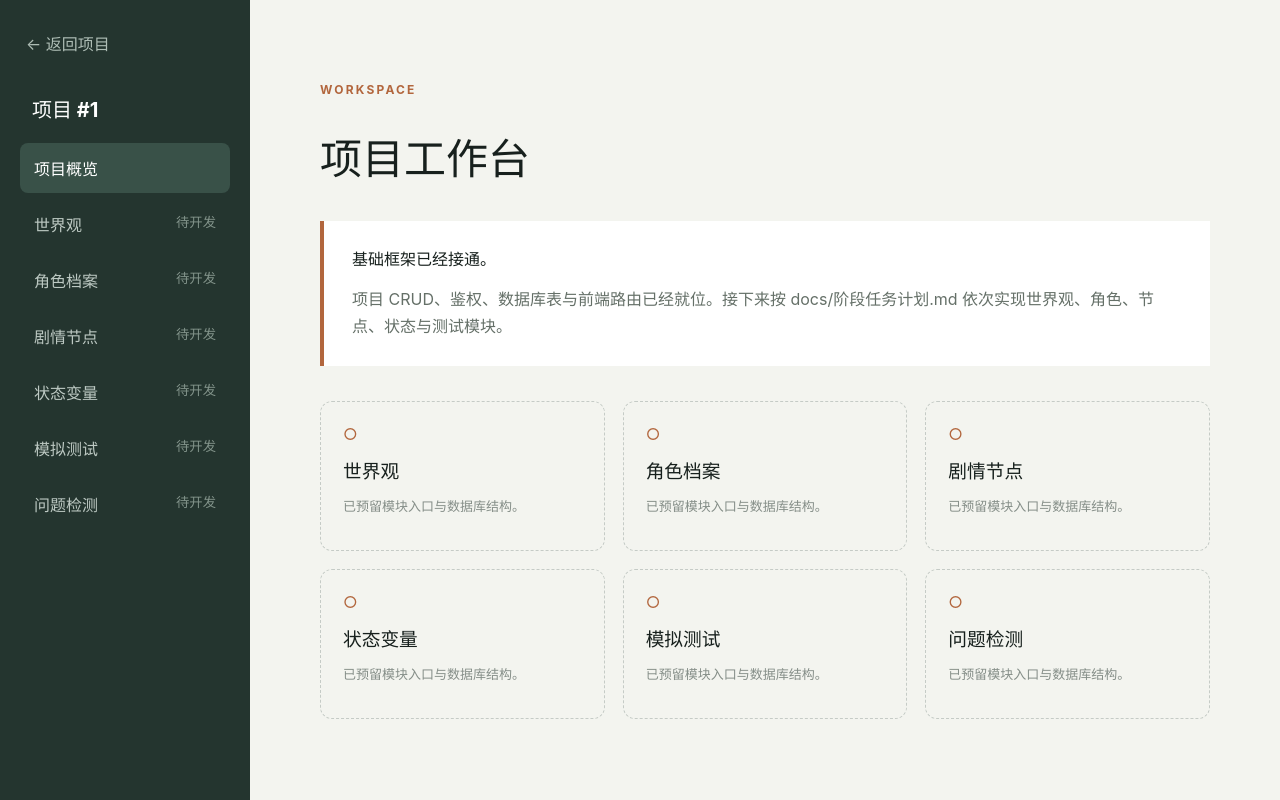
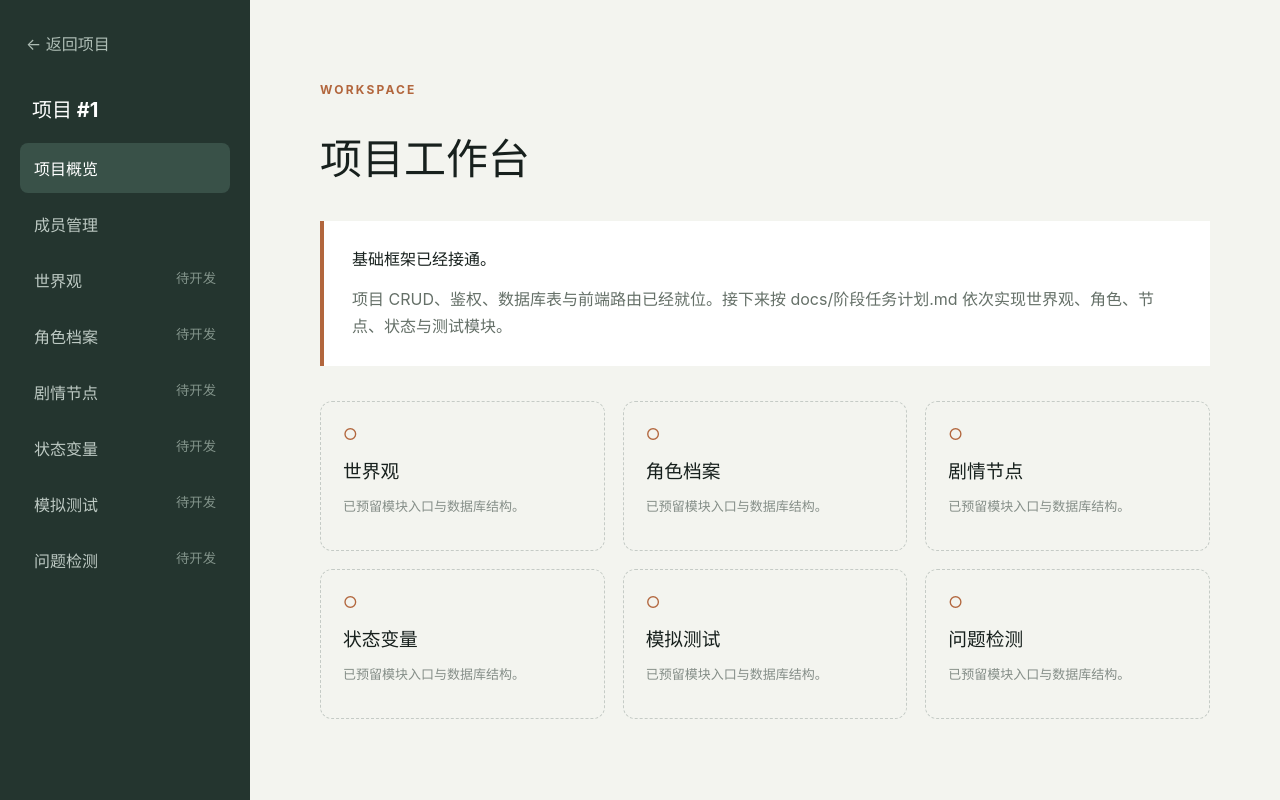
Before and after one commit to Spring0602/Narrative-Studio, a Vue app in the folder frontend/: page /projects/1 in a window 1280 px wide. Built offline with nearby package versions, Linux system fonts and the light colour scheme; no server answers; sample sign-in values are in the browser's storage.

Commit message:
feat(member): add permissions and workspace integration

```diff
--- a/frontend/src/router/index.ts
+++ b/frontend/src/router/index.ts
@@ -1,14 +1,13 @@
 import { createRouter, createWebHistory } from 'vue-router'
 import LoginView from '@/views/LoginView.vue'
-import MemberManagementView from '@/views/MemberManagementView.vue'
 import ProjectListView from '@/views/ProjectListView.vue'
 import WorkspaceView from '@/views/WorkspaceView.vue'
 
 const router = createRouter({
   history: createWebHistory(),
   routes: [
-    // TODO(B): 正式接入项目工作台后删除临时预览路由
-    { path: '/preview/members', component: MemberManagementView },
+    // TODO(B): 后端登录联调完成后删除临时工作台预览路由
+    { path: '/preview/projects/:id', component: WorkspaceView },
     { path: '/', redirect: '/projects' },
     { path: '/login', component: LoginView },
     { path: '/projects', component: ProjectListView, meta: { requiresAuth: true } },
--- a/frontend/src/views/MemberManagementView.vue
+++ b/frontend/src/views/MemberManagementView.vue
@@ -1,7 +1,11 @@
 <script setup lang="ts">
-import { reactive, ref } from 'vue'
+import { computed, reactive, ref } from 'vue'
 import { ElMessage, ElMessageBox } from 'element-plus'
-import type { EditableMemberRole, MemberSummary } from '@/api/members'
+import type {
+  EditableMemberRole,
+  MemberRole,
+  MemberSummary,
+} from '@/api/members'
 
 // TODO(B): 后端联调后删除 mock 数据，改用 listMembers() 获取真实成员
 const members = ref<MemberSummary[]>([
@@ -22,6 +26,10 @@ const members = ref<MemberSummary[]>([
     joinedAt: '2026-09-09 11:00',
   },
 ])
+
+// TODO(B): 后端联调后从真实项目数据中读取当前用户角色
+const currentUserRole = ref<MemberRole>('OWNER')
+const canManageMembers = computed(() => currentUserRole.value === 'OWNER')
 
 const dialogVisible = ref(false)
 const form = reactive<{ username: string; memberRole: EditableMemberRole }>({
@@ -104,7 +112,14 @@ async function removeMockMember(member: MemberSummary) {
         <h1>项目成员</h1>
         <p class="muted">查看和管理参与当前剧情项目的用户。</p>
       </div>
-      <el-button type="primary" size="large" @click="openAddDialog">添加成员</el-button>
+      <el-button
+        v-if="canManageMembers"
+        type="primary"
+        size="large"
+        @click="openAddDialog"
+      >
+        添加成员
+      </el-button>
     </div>
 
     <el-table :data="members" class="member-table">
@@ -112,8 +127,11 @@ async function removeMockMember(member: MemberSummary) {
       <el-table-column prop="displayName" label="显示名称" />
       <el-table-column label="项目角色" width="220">
         <template #default="{ row }">
-          <el-tag v-if="row.memberRole === 'OWNER'" type="warning">
-            OWNER
+          <el-tag
+            v-if="row.memberRole === 'OWNER' || !canManageMembers"
+            :type="row.memberRole === 'OWNER' ? 'warning' : 'info'"
+          >
+            {{ row.memberRole }}
           </el-tag>
 
           <el-select
@@ -131,8 +149,11 @@ async function removeMockMember(member: MemberSummary) {
       <el-table-column prop="joinedAt" label="加入时间" />
       <el-table-column label="操作" width="120" align="right">
         <template #default="{ row }">
-          <span v-if="row.memberRole === 'OWNER'" class="protected-text">
-            不可移除
+          <span
+            v-if="row.memberRole === 'OWNER' || !canManageMembers"
+            class="protected-text"
+          >
+            {{ row.memberRole === 'OWNER' ? '不可移除' : '无管理权限' }}
           </span>
 
           <el-button
--- a/frontend/src/views/WorkspaceView.vue
+++ b/frontend/src/views/WorkspaceView.vue
@@ -1,8 +1,21 @@
 <script setup lang="ts">
+import { ref } from 'vue'
 import { useRoute, useRouter } from 'vue-router'
+import MemberManagementView from '@/views/MemberManagementView.vue'
+
 const route = useRoute()
 const router = useRouter()
-const modules = ['项目概览', '世界观', '角色档案', '剧情节点', '状态变量', '模拟测试', '问题检测']
+const activeModule = ref('overview')
+const modules = [
+  { key: 'overview', label: '项目概览', ready: true },
+  { key: 'members', label: '成员管理', ready: true },
+  { key: 'world', label: '世界观', ready: false },
+  { key: 'characters', label: '角色档案', ready: false },
+  { key: 'story', label: '剧情节点', ready: false },
+  { key: 'variables', label: '状态变量', ready: false },
+  { key: 'playtest', label: '模拟测试', ready: false },
+  { key: 'issues', label: '问题检测', ready: false },
+]
 </script>
 
 <template>
@@ -10,12 +23,42 @@ const modules = ['项目概览', '世界观', '角色档案', '剧情节点', '
     <aside>
       <button class="back" @click="router.push('/projects')">← 返回项目</button>
       <div class="workspace-title">项目 #{{ route.params.id }}</div>
-      <nav><button v-for="(item, index) in modules" :key="item" :class="{ active: index === 0 }">{{ item }}<small v-if="index > 0">待开发</small></button></nav>
+      <nav>
+        <button
+          v-for="item in modules"
+          :key="item.key"
+          :class="{ active: activeModule === item.key }"
+          @click="activeModule = item.key"
+        >
+          {{ item.label }}
+          <small v-if="!item.ready">待开发</small>
+        </button>
+      </nav>
     </aside>
     <main>
-      <p class="eyebrow">WORKSPACE</p><h1>项目工作台</h1>
-      <div class="notice"><strong>基础框架已经接通。</strong><p>项目 CRUD、鉴权、数据库表与前端路由已经就位。接下来按 docs/阶段任务计划.md 依次实现世界观、角色、节点、状态与测试模块。</p></div>
-      <div class="module-preview"><article v-for="item in modules.slice(1)" :key="item"><span>○</span><h3>{{ item }}</h3><p>已预留模块入口与数据库结构。</p></article></div>
+      <MemberManagementView v-if="activeModule === 'members'" />
+
+      <template v-else-if="activeModule === 'overview'">
+        <p class="eyebrow">WORKSPACE</p>
+        <h1>项目工作台</h1>
+        <div class="notice">
+          <strong>基础框架已经接通。</strong>
+          <p>项目 CRUD、鉴权、数据库表与前端路由已经就位。接下来按 docs/阶段任务计划.md 依次实现世界观、角色、节点、状态与测试模块。</p>
+        </div>
+        <div class="module-preview">
+          <article v-for="item in modules.filter((item) => !item.ready)" :key="item.key">
+            <span>○</span>
+            <h3>{{ item.label }}</h3>
+            <p>已预留模块入口与数据库结构。</p>
+          </article>
+        </div>
+      </template>
+
+      <section v-else class="module-placeholder">
+        <p class="eyebrow">COMING SOON</p>
+        <h1>{{ modules.find((item) => item.key === activeModule)?.label }}</h1>
+        <p class="muted">该模块入口已经预留，将按阶段任务计划继续开发。</p>
+      </section>
     </main>
   </div>
 </template>
```
